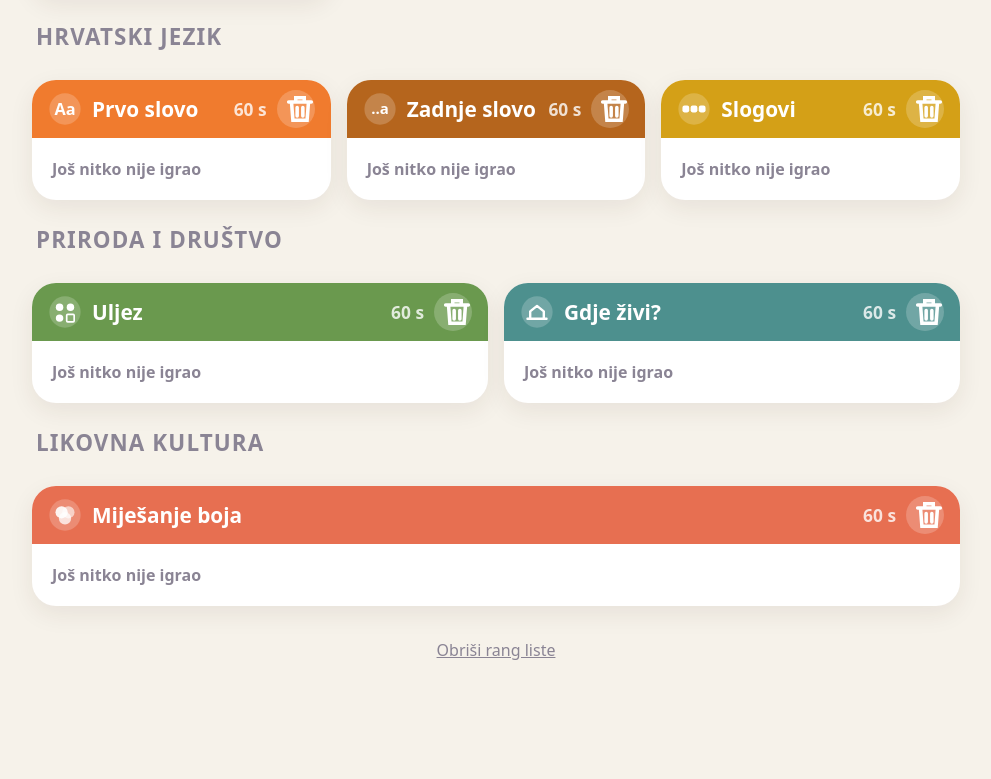
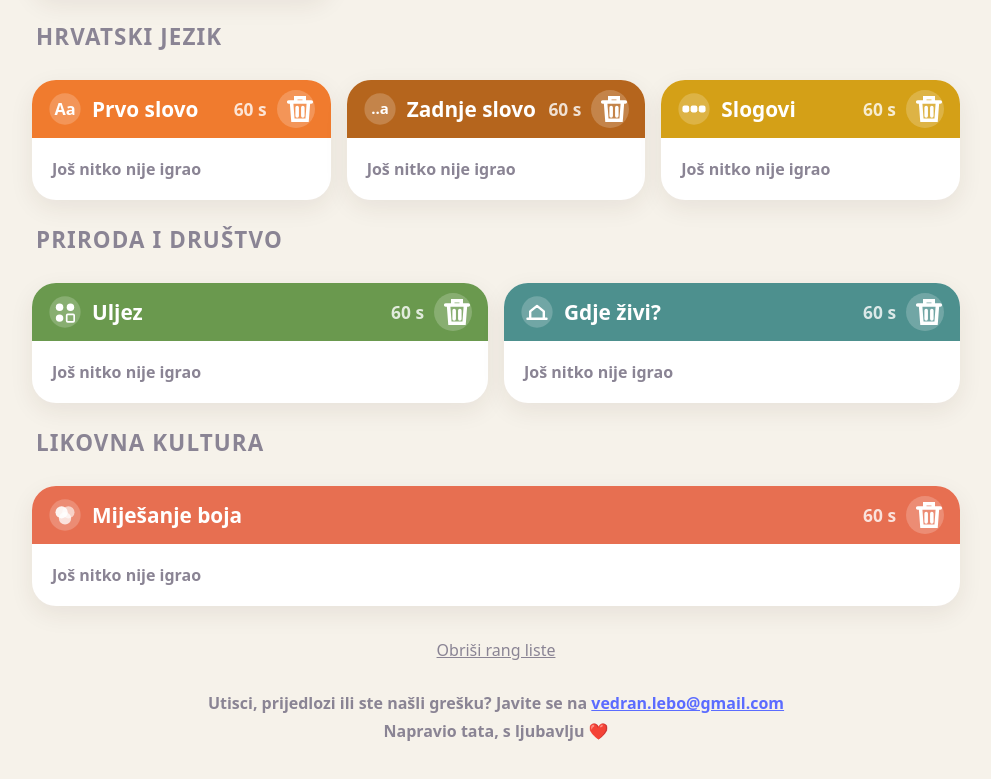
Before and after one commit to vlebo/prvasi, a plain HTML site: page index.html in a window 1280 px wide. Shown: the part 1738-2517 px from the top of the page, without its empty margins (144-1135 px from the left). Before the commit the page ends 2440 px from the top, so only its background shows below. Drawn offline with Linux system fonts and the light colour scheme.

Commit message:
Kontakt za utiske i prijave grešaka na dnu početne stranice

```diff
--- a/css/style.css
+++ b/css/style.css
@@ -129,6 +129,8 @@ input:focus { border-color: var(--c); }
 .dir b { color: var(--c); }
 .dir .ref { font-size: 1.6em; }
 .reset { margin-top: 32px; background: none; color: var(--muted); text-decoration: underline; font-size: 1rem; }
+.foot { margin-top: 28px; color: var(--muted); font-weight: 700; font-size: 1rem; line-height: 1.7; }
+.foot a { color: var(--c); }
 [hidden] { display: none !important; }
 /* brojevi kao dio brojevne crte: stupci poravnati s crticama u SVG-u */
 .q:has(+ .answers.line) { margin-bottom: 0; place-items: end center; }
--- a/index.html
+++ b/index.html
@@ -27,6 +27,10 @@
     </div>
     <div id="boards"></div>
     <button class="reset" id="reset">Obriši rang liste</button>
+    <footer class="foot">
+      Utisci, prijedlozi ili ste našli grešku? Javite se na <a href="mailto:vedran.lebo@gmail.com?subject=Igre%20za%20prva%C5%A1i%C4%87e">vedran.lebo@gmail.com</a>
+      <br>Napravio tata, s ljubavlju ❤️
+    </footer>
   </section>
 
   <!-- 2. Izbor igre -->
```
